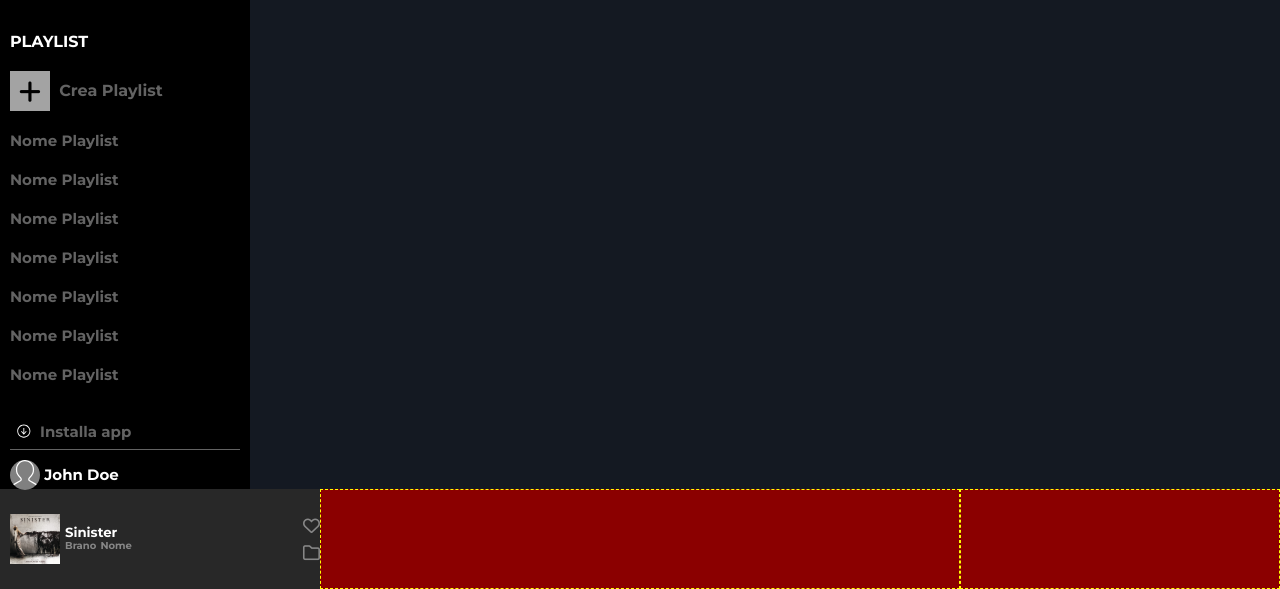
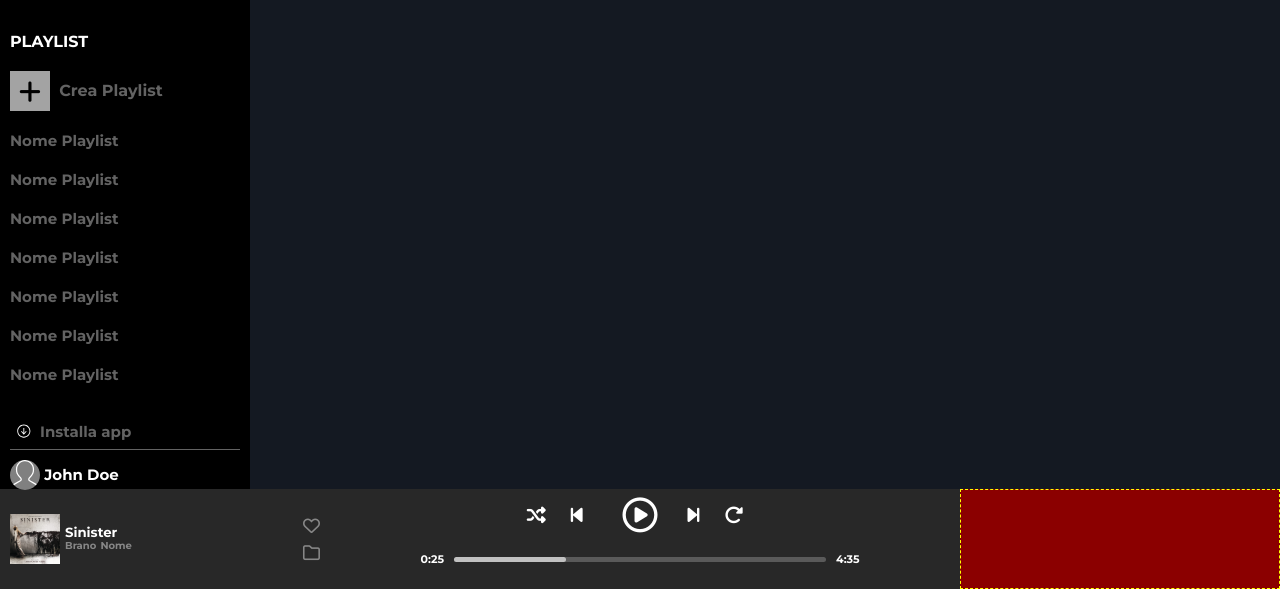
Before and after one commit to DarioGiusino/html-css-spotifyweb, a plain HTML site: page index.html in a window 1280 px wide. Shown: the part 211-800 px from the top of the page. Drawn offline with Linux system fonts and the light colour scheme.

Commit message:
central footer

```diff
--- a/css/style.css
+++ b/css/style.css
@@ -100,16 +100,23 @@ header{
     flex-direction: column;
 }
 
+.fb-20{
+    flex-basis: 20%;
+}
+
 .fb-25{
     flex-basis: 25%;
+}
+.fb-33{
+    flex-basis: calc(100% / 3);
 }
 
 .fb-50{
     flex-basis: 50%;
 }
 
-.fb-33{
-    flex-basis: calc(100% / 3);
+.fb-60{
+    flex-basis: 60%;
 }
 
 .fb-66{
@@ -278,6 +285,74 @@ nav img{
     gap: 10px;
 }
 
+/* CENTRAL FOOTER */
+    /* central footer top */
+.central-footer-top{
+    padding: 5px;
+    justify-content: center;
+    align-items: center;
+    gap: 30px;
+}
+
+.lateral-btn-player{
+    font-size: 19px;
+    letter-spacing: 10px;
+}
+
+.central-btn-player{
+    font-size: 35px;
+}
+
+    /* central footer bottom */
+.central-footer-bottom{
+    padding: 10px;
+    align-items: center;
+}
+
+.central-footer-bottom span{
+    font-size: 11px;
+    font-weight: bold;
+}
+
+.central-footer-bottom span:first-child{
+    padding-right: 10px;
+    text-align: end;
+}
+
+.central-footer-bottom span:last-child{
+    padding-left: 10px;
+}
+
+.progress-bar{
+    width: 100%;
+    height: 5px;
+    background-color: var(--bar-background);
+    border-radius: 5px;
+    cursor: pointer;
+}
+
+.value{
+    height: 100%;
+    width: 30%;
+    background-color: var(--bar-loading);
+    border-radius: 5px;
+    position: relative;
+}
+
+.marker{
+    width: 10px;
+    height: 10px;
+    background-color: #fff;
+    border-radius: 50%;
+    position: absolute;
+    top: 50%;
+    right: 0;
+    transform: translate(50%, -50%);
+}
+
+.progress-bar:hover .marker{
+    display: block;
+}
 
 
 
--- a/index.html
+++ b/index.html
@@ -94,14 +94,12 @@
     <footer class="flex-row">
         <!-- left footer -->
         <div class="left-footer fb-25 flex-row">
-
             <!-- left footer actual play -->
             <div class="left-footer-track flex-row ">
                 <!-- footer image -->
                 <figure class="footer-img">
                     <img src="img/sinister.jpeg" alt="actual play">
                 </figure>
-
                 <!-- footer track name -->
                 <div class="footer-track-name">
                     <h5>Sinister</h5>
@@ -109,7 +107,6 @@
                     <sub>Nome</sub>
                 </div>
             </div>
-
             <!-- left footer icons -->
             <div class="left-footer-icons flex-column">
                 <i class="fa-regular fa-heart"></i>
@@ -118,7 +115,37 @@
         </div>
 
         <!-- central footer -->
-        <div class="central-footer min-height-50 fb-50"></div>
+        <div class="central-footer fb-50 flex-column">
+            <!-- central footer top -->
+            <div class="central-footer-top flex-row">
+                <!-- lateral button player -->
+                <div class="lateral-btn-player">
+                    <i class="fa-solid fa-shuffle"></i>
+                    <i class="fa-solid fa-backward-step"></i>
+                </div>
+                <!-- central button player -->
+                <div class="central-btn-player">
+                    <i class="fa-regular fa-circle-play"></i>
+                </div>
+                <!-- lateral button player -->
+                <div class="lateral-btn-player">
+                    <i class="fa-solid fa-forward-step"></i>
+                    <i class="fa-solid fa-rotate-right"></i>
+                </div>
+            </div>
+
+            <!-- central footer bottom -->
+            <div class="central-footer-bottom flex-row">
+                <span class="fb-20">0:25</span>
+                <!-- progress bar -->
+                <div class="progress-bar fb-60">
+                    <div class="value">
+                        <div class="marker d-none"></div>
+                    </div>
+                </div>
+                <span class="fb-20">4:35</span>
+            </div>
+        </div>
 
         <!-- right footer -->
         <div class="right-footer min-height-50 fb-25"></div>
```
